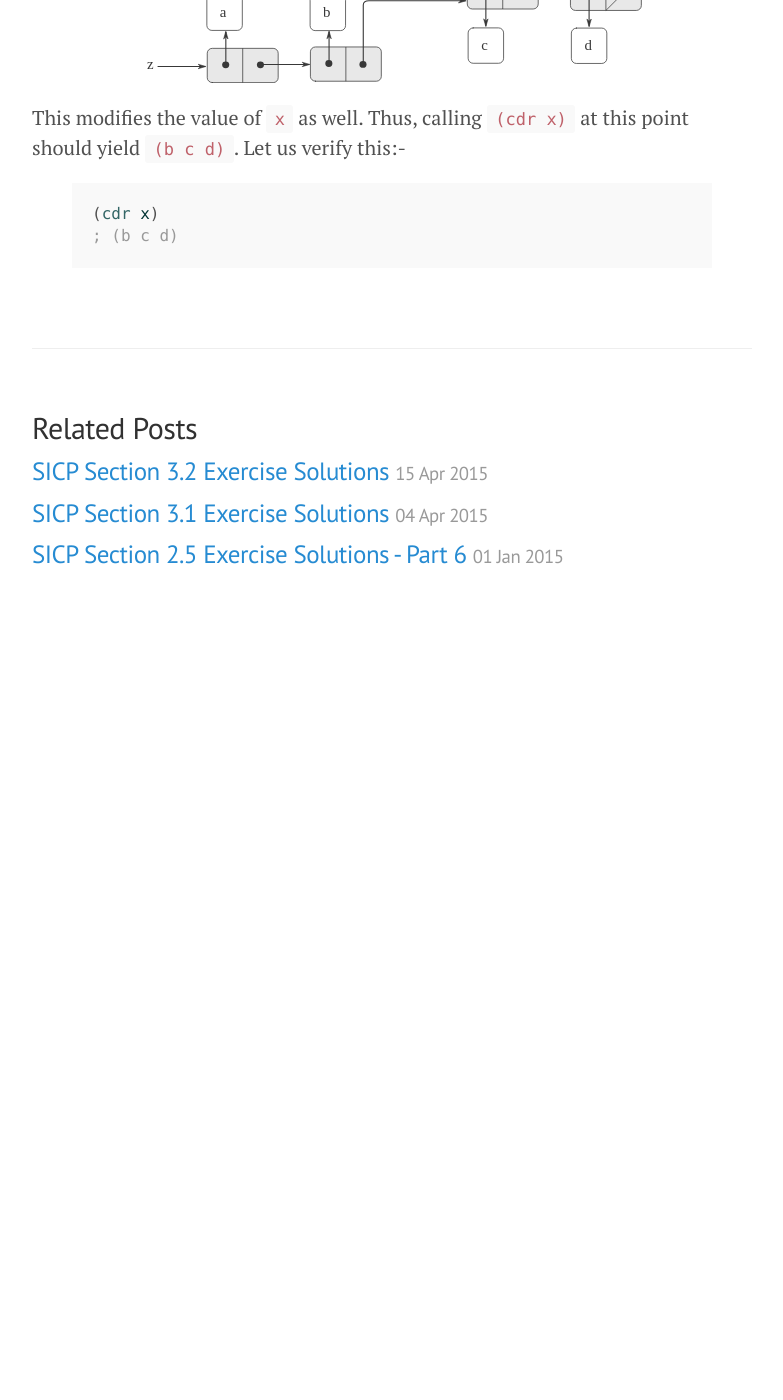
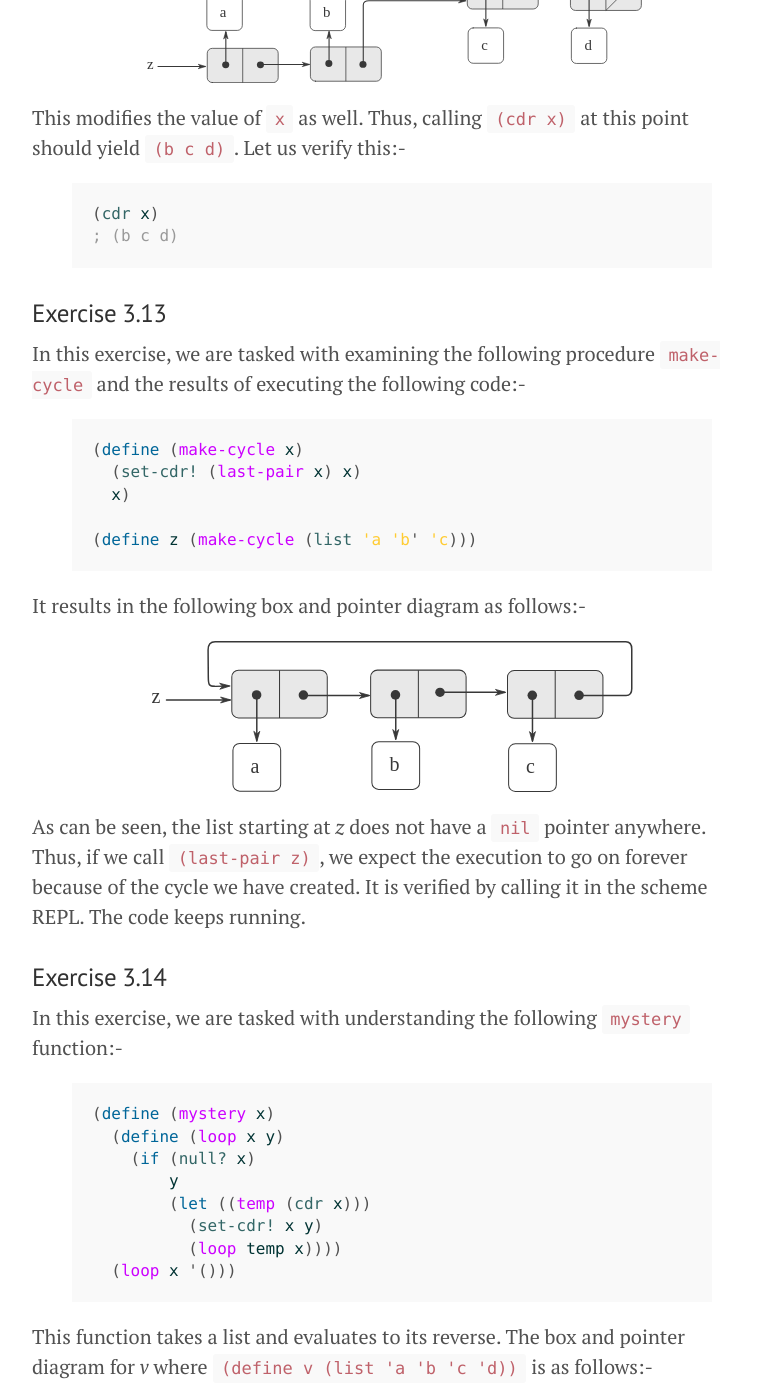
Before and after one commit to mohanrajendran/mohanrajendran.github.io, a Jekyll site: the page built from _posts/2015-09-01-SICPSolution3_3Pt1.md, in a window 1280 px wide and 1400 px high, scrolled down 1675 px. Shown: the whole window, without its empty margins (248-1031 px from the left). Built offline with Jekyll 4.4.1, drawn with Linux system fonts in a browser that asks for light colours; before the commit the page ends 2305 px from its top, so only the background shows below that; some of the changed text lies outside the part shown.

Commit message:
Until Exercise 3.14

```diff
--- a/_posts/2015-09-01-SICPSolution3_3Pt1.md
+++ b/_posts/2015-09-01-SICPSolution3_3Pt1.md
@@ -4,7 +4,9 @@ category: [SICP, Solutions]
 post_no: 41
 title: "SICP Section 3.3 Exercise Solutions Part 1"
 submenu:
-   - { hook: "Exercise 3_12", title: "Exercise 3.12" }
+- { hook: "Exercise 3_12", title: "Exercise 3.12" }
+- { hook: "Exercise 3_13", title: "Exercise 3.13" }
+- { hook: "Exercise 3_14", title: "Exercise 3.14" }
 ---
 
 ### Exercise 3.12<a name="Exercise3_12">&nbsp;</a>
@@ -70,3 +72,93 @@ This modifies the value of `x` as well. Thus, calling `(cdr x)` at this point sh
 (cdr x)
 ; (b c d)
 {% endhighlight %}
+
+
+### Exercise 3.13<a name="Exercise3_13">&nbsp;</a>
+
+In this exercise, we are tasked with examining the following procedure `make-cycle` and the results of executing the following code:-
+
+{% highlight scheme %}
+(define (make-cycle x)
+  (set-cdr! (last-pair x) x)
+  x)
+
+(define z (make-cycle (list 'a 'b' 'c)))
+{% endhighlight %}
+
+It results in the following box and pointer diagram as follows:-
+
+<center>
+<img src="/images/Ex3_13_Pointer.svg" alt="After making cycle"/>
+</center>
+
+As can be seen, the list starting at *z* does not have a `nil` pointer anywhere. Thus, if we call `(last-pair z)`, we expect the execution to go on forever because of the cycle we have created. It is verified by calling it in the scheme REPL. The code keeps running.
+
+
+### Exercise 3.14<a name="Exercise3_14">&nbsp;</a>
+
+In this exercise, we are tasked with understanding the following `mystery` function:-
+
+{% highlight scheme %}
+(define (mystery x)
+  (define (loop x y)
+    (if (null? x)
+        y
+        (let ((temp (cdr x)))
+          (set-cdr! x y)
+          (loop temp x))))
+  (loop x '()))
+{% endhighlight %}
+
+This function takes a list and evaluates to its reverse. The box and pointer diagram for *v* where `(define v (list 'a 'b 'c 'd))` is as follows:-
+
+<center>
+<img src="/images/Ex3_14_Initial.svg" alt="After defining v"/>
+</center>
+
+Now, when we call `(define w (mystery v))`, the following evaluation happens:-
+
+{% highlight scheme %}
+(loop '(a b c d) '())
+
+; x = '(a b c d) y = '() temp = '(b c d)
+((set-cdr! x y)
+ (loop temp x))
+
+; x = '(b c d) y = '(a) temp = '(c d)
+((set-cdr! x y)
+ (loop temp x))
+
+; x = '(c d) y = '(b a) temp = '(d)
+((set-cdr! x y)
+ (loop temp x))
+
+; x = '(d) y = '(c b a) temp = '()
+((set-cdr! x y)
+ (loop temp x))
+
+; x = '() y = '(d c b a)
+y
+{% endhighlight %}
+
+The final state of the pointers look like the following:-
+
+<center>
+<img src="/images/Ex3_14_Fine.svg" alt="After defining w"/>
+</center>
+
+Due to the mutating nature of this function, the original value of *v* also changes. Let us verify that:-
+
+{% highlight scheme %}
+(define v (list 'a 'b 'c 'd))
+; v
+
+(define w (mystery v))
+; w
+
+v
+; (a)
+
+w
+; (d c b a)
+{% endhighlight %}
```
Also changed, not shown: images/Ex3_13_Pointer.svg (added), images/Ex3_14_Final.svg (added), images/Ex3_14_Initial.svg (added).
